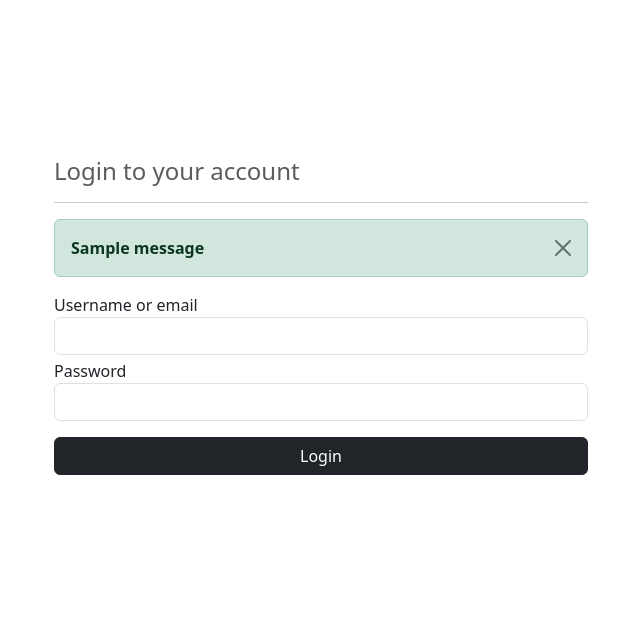
After one commit to ar-alamin/Authentication, a Django app: page /login/ in a window 1280 px wide. The commit adds this page. Shown: the top 639 px of the page, without its empty margins (307-947 px from the left). Run offline with Django 5.2, Linux system fonts and the light colour scheme; tables that the repository leaves empty hold one stand-in row (values such as "Sample post"); one stand-in notice (Sample message) is shown.

Commit message:
login authentication username & email

```diff
--- /dev/null
+++ b/app/account/forms.py
@@ -0,0 +1,16 @@
+from django import forms
+
+class LoginForm(forms.Form):
+    def __init__(self, *args, **kwargs):
+        super().__init__(*args, **kwargs)
+
+        for field in self.fields:
+            self.fields[field].widget.attrs.update({"class":"form-control"})
+
+    username = forms.CharField(
+        max_length=150
+    )
+    password = forms.CharField(
+        max_length=150,
+        widget=forms.PasswordInput
+    )
--- /dev/null
+++ b/app/account/mixin.py
@@ -0,0 +1,8 @@
+from django.shortcuts import redirect
+
+class LogoutRequiredMixin(object):
+    def dispatch(self, *args, **kwargs):
+        if self.request.user.is_authenticated:
+            return redirect('home')
+
+        return super(LogoutRequiredMixin, self).dispatch(*args, **kwargs)
--- a/app/account/urls.py
+++ b/app/account/urls.py
@@ -1,6 +1,13 @@
 from django.urls import path
-from . import views
+
+from .views import (
+    Home,
+    Login,
+    Logout,
+)
 
 urlpatterns = [
-    path('', views.Home, name='home')
+    path('', Home.as_view(), name='home'),
+    path('login/', Login.as_view(), name='login'),
+    path('logout/', Logout.as_view(), name='logout'),
 ]
--- a/app/account/views.py
+++ b/app/account/views.py
@@ -1,5 +1,53 @@
-from django.shortcuts import render
+from django.views import generic
+from django.contrib import messages
+from django.shortcuts import render, redirect
+from django.contrib.auth.mixins import LoginRequiredMixin
+from django.contrib.auth import authenticate, login, logout
+from django.views.decorators.cache import never_cache
+from django.utils.decorators import method_decorator
+
+from .forms import LoginForm
+from .mixin import LogoutRequiredMixin
 
 # Create your views here.
-def Home(request):
-    return render(request, 'accounts/home.html')
+@method_decorator(never_cache, name='dispatch')
+class Home(LoginRequiredMixin, generic.TemplateView):
+    login_url = 'login'
+    template_name = 'accounts/home.html'
+
+
+# Login Page Handling
+@method_decorator(never_cache, name='dispatch')
+class Login(LogoutRequiredMixin, generic.View):
+    def get(self, *args, **kwargs):
+        form = LoginForm()
+        context = {
+            "form": form
+        }
+        return render(self.request, 'accounts/login.html', context)
+
+    def post(self, *args, **kwargs):
+        form = LoginForm(self.request.POST)
+
+        if form.is_valid():
+            user = authenticate(
+                self.request,
+                username = form.cleaned_data.get('username'),
+                password = form.cleaned_data.get('password')
+            )
+            if user:
+                login(self.request, user)
+                return redirect('home')
+
+            else:
+                messages.warning(self.request, "Wrong credentials")
+                return redirect('login')
+
+        return render(self.request, 'accounts/login.html', {'form': form})
+
+
+# Logout page handling
+class Logout(generic.View):
+    def get(self, *args, **kwargs):
+        logout(self.request)
+        return redirect('login')
--- a/app/app/settings.py
+++ b/app/app/settings.py
@@ -131,3 +131,8 @@ AUTH_USER_MODEL = 'account.User'
 # https://docs.djangoproject.com/en/5.1/ref/settings/#default-auto-field
 
 DEFAULT_AUTO_FIELD = 'django.db.models.BigAutoField'
+
+AUTHENTICATION_BACKENDS = (
+    "django.contrib.auth.backends.ModelBackend",
+    "account.backends.EmailAuthenticationBackend"
+)
--- /dev/null
+++ b/app/static/css/main.css
@@ -0,0 +1,27 @@
+.centered {
+    width: 100% !important;
+    height: 80vh !important;
+    overflow: hidden !important;
+}
+
+.form-control {
+    outline: none !important;
+    box-shadow: none !important;
+    border-color: none !important;
+}
+
+.form-control:focus {
+    outline: black !important;
+    box-shadow: black !important;
+    border-color: black !important;
+    border-top-color: black !important;
+    border-bottom-color: black !important;
+    border-left-color: black !important;
+    border-right-color: black !important;
+}
+
+.errorlist {
+    padding-left: 0px;
+    color: red;
+    list-style: none;
+}
--- /dev/null
+++ b/app/templates/accounts/login.html
@@ -0,0 +1,40 @@
+{% extends "base.html" %}
+
+{% block title %}Login{% endblock %}
+
+{% block content %}
+
+<div class="container">
+    <div class="row centered py-4 align-items-center justify-content-center">
+        <form class="col-md-6" method="post" novalidate>
+            {% csrf_token %}
+
+            <div class="form-group my-2">
+                <h4 class="text-muted text-dark">Login to your account</h4>
+            </div>
+            <hr>
+
+            <div class="form-group my-2">
+                {% include "./message.html" %}
+            </div>
+
+            <div class="form-group my-1">
+                <label for="username">Username or email</label>
+                {{form.username}}
+                {{form.username.errors}}
+            </div>
+
+            <div class="form-group my-1">
+                <label for="password">Password</label>
+                {{form.password}}
+                {{form.password.errors}}
+            </div>
+
+            <div class="form-group my-1 d-grid gap-2 my-3">
+                <button type="submit" class="btn btn-dark">Login</button>
+            </div>
+        </form>
+    </div>
+</div>
+
+{% endblock %}
--- /dev/null
+++ b/app/templates/accounts/message.html
@@ -0,0 +1,8 @@
+{% if messages %}
+{% for message in messages %}
+    <div class="alert alert-{{message.tags}} alert-dismissible fade show" role="alert">
+  <strong>{{message}}</strong>
+  <button type="button" class="btn-close" data-bs-dismiss="alert" aria-label="Close"></button>
+</div>
+{% endfor %}
+{% endif %}
--- a/app/templates/base.html
+++ b/app/templates/base.html
@@ -10,6 +10,7 @@
 
     <!-- Bootstrap CSS -->
     <link href="https://cdn.jsdelivr.net/npm/bootstrap@5.3.3/dist/css/bootstrap.min.css" rel="stylesheet" integrity="sha384-QWTKZyjpPEjISv5WaRU9OFeRpok6YctnYmDr5pNlyT2bRjXh0JMhjY6hW+ALEwIH" crossorigin="anonymous">
+    <link rel="stylesheet" href="{% static "css/main.css" %}">
   </head>
   <body>
     {% block content %}{% endblock %}
```
Also changed, not shown: app/account/backends.py (added, +24 -0 lines), app/templates/accounts/home.html (+17 -1 lines).
